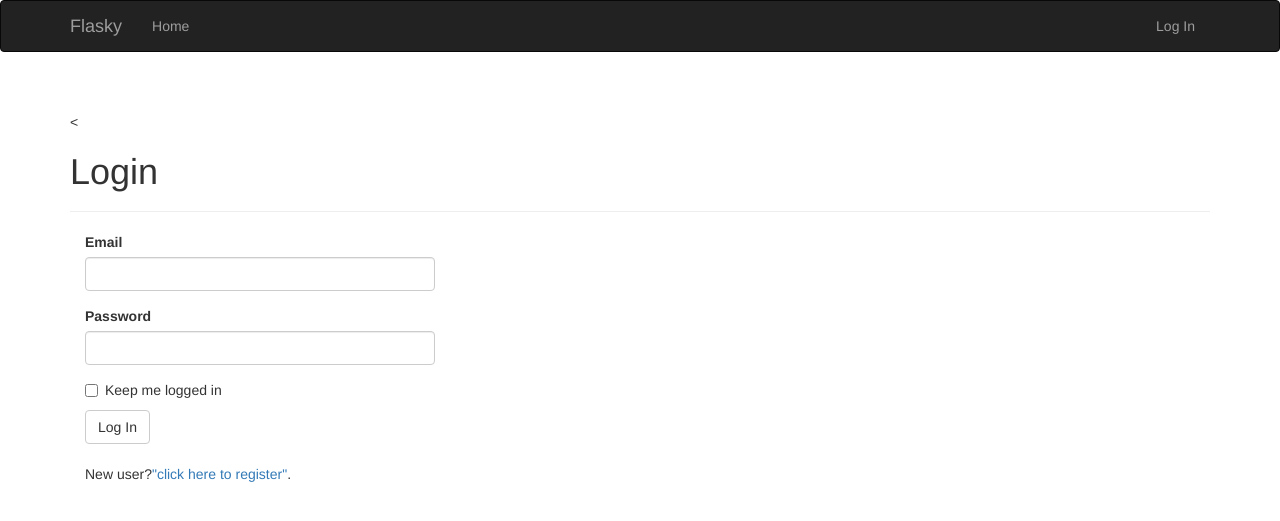
After one commit to eduardoMag/flask-firstProyect, a Flask app: page /auth/login in a window 1280 px wide. The commit adds this page. Shown: the top 521 px of the page. Run offline with Flask 2, Linux system fonts and the light colour scheme; parts of the project's set-up code (start-up, migrations or seed data) failed here and were passed over; some libraries are stand-ins or nearby versions.

Commit message:
adding changes in code 8e

```diff
--- a/app/__init__.py
+++ b/app/__init__.py
@@ -23,12 +23,11 @@ def create_app(config_name):
     app.config.from_object(config[config_name])
     config[config_name].init_app(app)
 
-    login_manager.init_app(app)
-
     bootstrap.init_app(app)
     mail.init_app(app)
     moment.init_app(app)
     db.init_app(app)
+    login_manager.init_app(app)
 
     from .main import main as main_blueprint
     app.register_blueprint(main_blueprint)
--- a/app/auth/__init__.py
+++ b/app/auth/__init__.py
@@ -1,5 +1,4 @@
 from flask import Blueprint
-
 
 auth = Blueprint('auth', __name__)
 
--- a/app/auth/forms.py
+++ b/app/auth/forms.py
@@ -1,10 +1,32 @@
-from flask_wtf import Form
+from flask_wtf import FlaskForm
 from wtforms import StringField, PasswordField, BooleanField, SubmitField
-from wtforms.validators import Required, Email
+from wtforms.validators import DataRequired, Length, Email, Regexp, EqualTo
+from wtforms import ValidationError
+from ..models import User
 
 
-class LoginForm(Form):
-    email = StringField('Email', validators=[Required(), Length(1, 64), Email()])
-    password = PasswordField('Password', validators=[Required()])
+class LoginForm(FlaskForm):
+    email = StringField('Email', validators=[DataRequired(), Length(1, 64), Email()])
+    password = PasswordField('Password', validators=[DataRequired()])
     remember_me = BooleanField('Keep me logged in')
     submit = SubmitField('Log In')
+
+
+class RegistrationForm(FlaskForm):
+    email = StringField('Email', validators=[DataRequired(), Length(1, 64), Email()])
+    username = StringField('username', validators=[DataRequired(), Length(1, 64), Regexp('^[A-Za-z][A-Za-z0-9_.]*$', 0,
+                                                                                         'Usernames must have only '
+                                                                                         'letters, numbers, '
+                                                                                         'dots or underscores')])
+    password = PasswordField('Password', validators=[DataRequired(), EqualTo('password2', message='Passwords must '
+                                                                                                  'match.')])
+    password2 = PasswordField('Confirm password', validators=[DataRequired()])
+    submit = SubmitField('Register')
+
+    def validate_email(self, field):
+        if User.query.filter_by(email=field.data.lower()).first():
+            raise ValidationError('Email already registered.')
+
+    def validate_username(self, field):
+        if User.query.filter_by(username=field.data).first():
+            raise ValidationError('Username already in use.')
--- a/app/auth/views.py
+++ b/app/auth/views.py
@@ -1,7 +1,79 @@
-from flask import render_template
+from flask import render_template, redirect, request, url_for, flash
+from flask_login import login_user, logout_user, login_required, current_user
 from . import auth
+from .. import db
+from ..models import User
+from ..email import send_email
+from .forms import LoginForm, RegistrationForm
 
 
-@auth.route('/login')
+@auth.before_app_request
+def before_request():
+    if current_user.is_authenticated() and not current_user.confirmed and request.endpoint and request.blueprint != 'auth' and request.endpoint !='static':
+        return redirect(url_for('auth.unconfirmed'))
+
+
+@auth.route('/unconfirmed')
+def unconfirmed():
+    if current_user.is_anonymous() or current_user.confirmed:
+        return redirect('main.index')
+    return render_template('auth/unconfirmed.html')
+
+
+@auth.route('/login', methods=['GET', 'POST'])
 def login():
-    return render_template('auth/login.html')
+    form = LoginForm()
+    if form.validate_on_submit():
+        user = User.query.filter_by(email=form.email.data.lower()).first()
+        if user is not None and user.verify_password(form.password.data):
+            login_user(user, form.remember_me.data)
+            next = request.args.get('next')
+            if next is None or not next.startswith('/'):
+                next = url_for('main.index')
+            return redirect(next)
+        flash('Invalid username or password.')
+    return render_template('auth/login.html', form=form)
+
+
+@auth.route('/logout')
+@login_required
+def logout():
+    logout_user()
+    flash('You have been logged out.')
+    return redirect(url_for('main.index'))
+
+
+@auth.route('/register', methods=['GET', 'POST'])
+def register():
+    form = RegistrationForm()
+    if form.validate_on_submit():
+        user = User(email=form.email.data.lower(), username=form.username.data, password=form.password.data)
+        db.session.add(user)
+        de.session.commit()
+        token = user.generate_confirmation_token()
+        send_email(user.email, 'Confirm Your Account', 'auth/email/confirm', user=user, token=token)
+        flash('A confirmation email has been sent to you by email.')
+        return redirect(url_for('auth.login'))
+    return render_template('auth/register.html', form=form)
+
+
+@auth.route('/confirm/<token>')
+@login_required
+def confirm(token):
+    if current_user.confirmed:
+        return redirect(url_for('main.index'))
+    if current_user.confirm(token):
+        flash('You have confirmed your account. Thanks!')
+    else:
+        flash('The confirmation link is invalid or has expired.')
+    return redirect(url_for('main.index'))
+
+
+
+@auth.route('/confirm')
+@login_required
+def resend_confirmation():
+    token = current_user.generate_confirmation_token()
+    send_email(current_user.email, 'Confirm Your Account', '/auth/email/confirm', user=current_user, token=token)
+    flash('A new confirmation email has been sent to you by email.')
+    return redirect(url_for('main.index'))
--- /dev/null
+++ b/app/templates/auth/login.html
@@ -0,0 +1,15 @@
+{% extends "base.html" %}
+{% import "bootstrap/wtf.html" as wtf %}
+
+{%block title %}Flask - Login{% endblock %}
+
+{% block page_content %}
+<div class="page-header">
+  <<h1>Login</h1>
+</div>
+<div class="col-md-4">
+  {{ wtf.quick_form(form) }}
+  <br>
+  <p>New user?<a href="{{ url_for('auth.register') }}">"click here to register"</a>.</p>
+</div>
+{% endblock %}
--- a/app/templates/base.html
+++ b/app/templates/base.html
@@ -27,10 +27,10 @@
         <li> <a href="{{ url_for('main.index') }}">Home</a> </li>
       </ul>
       <ul class="nav navbar-nav navbar-right">
-        {% if current_user.is_authenticated() %}
-        <li><a href="{{ url_for('auth.login') }}">Sign Out</a> </li>
+        {% if current_user.is_authenticated %}
+        <li><a href="{{ url_for('auth.logout') }}">Log Out</a> </li>
         {% else %}
-        <li><a href="{{ url_for('auth.login') }}">Sign In</a> </li>
+        <li><a href="{{ url_for('auth.login') }}">Log In</a> </li>
         {% endif %}
       </ul>
     </div>
--- a/flasky.py
+++ b/flasky.py
@@ -23,8 +23,3 @@ def test(test_names):
     else:
         tests = unittest.TestLoader().discover('tests')
     unittest.TextTestRunner(verbosity=2).run(tests)
-
-
-if __name__ == "__main__":
-    app.run()
-# page 114/258
```
Also changed, not shown: app/main/views.py (+3 -21 lines), app/models.py (+26 -6 lines), app/templates/auth/email/confirm.html (added, +8 -0 lines), app/templates/auth/email/confirm.txt (added, +13 -0 lines), app/templates/auth/register.html (added, +13 -0 lines), app/templates/auth/unconfirm.html (added, +20 -0 lines), app/templates/index.html (+1 -7 lines), requirements.txt (+29 -32 lines), tests/test_user_model.py (+25 -0 lines), app/main/__init__.py (line endings or trailing spaces).
